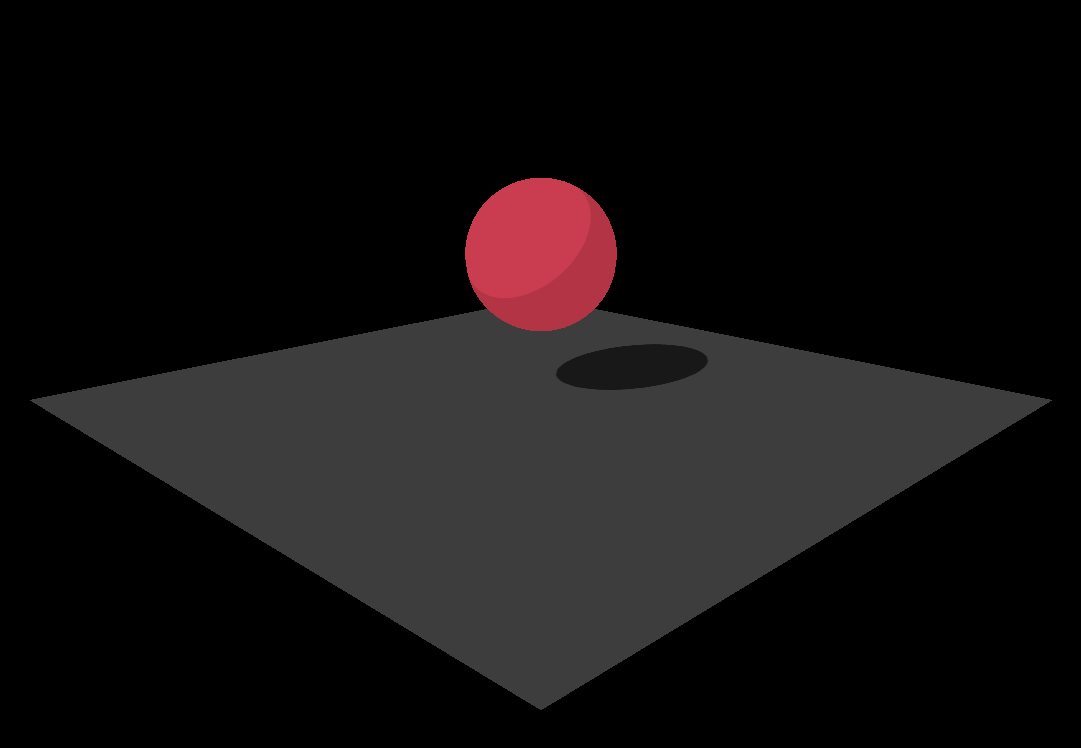
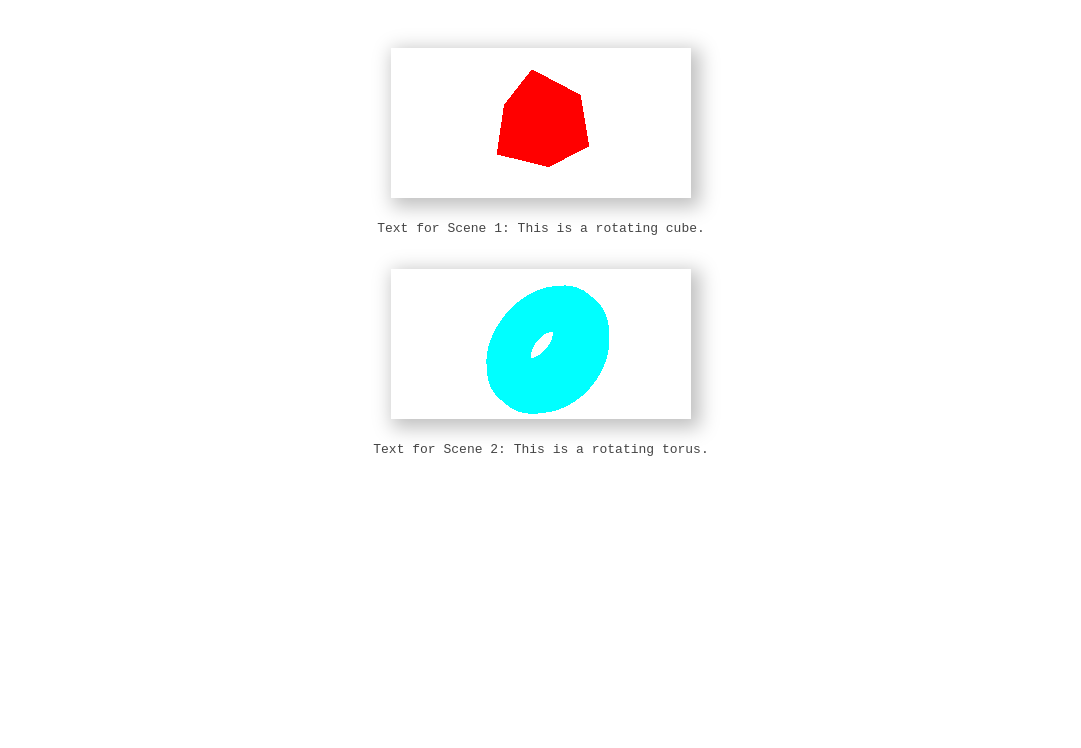
Before and after one commit to Franco-JG/blog-threejs, a website built with Vite: page index.html in a window 1280 px wide. Shown: the whole page, without its empty margins (99-1180 px from the left). Built offline with nearby package versions, Linux system fonts and the light colour scheme; animation ran at ten frames a second.

Commit message:
multi canvas render

```diff
--- a/index.html
+++ b/index.html
@@ -4,11 +4,17 @@
     <meta charset="UTF-8" />
     <link rel="icon" type="image/svg+xml" href="/vite.svg" />
     <meta name="viewport" content="width=device-width, initial-scale=1.0" />
-    <title>Vite + TS</title>
+    <title>Blog Three</title>
   </head>
   <body>
-    <canvas id="scene"></canvas>
-    <div id="app"></div>
+    <section>
+      <canvas class="view" id="scene1"></canvas>
+      <p>Text for Scene 1: This is a rotating cube.</p>
+    </section>
+    <section>
+      <canvas class="view" id="scene2"></canvas>
+      <p>Text for Scene 2: This is a rotating torus.</p>
+    </section>
     <script type="module" src="/src/main.ts"></script>
   </body>
 </html>
--- a/src/core/camera.ts
+++ b/src/core/camera.ts
@@ -7,18 +7,20 @@ export const sizes = {
     height: window.innerHeight
   }
 
-export const camera = new PerspectiveCamera(
-  FOV,
-  sizes.width/sizes.height
-)
+export function createCamera(canvas: HTMLCanvasElement): PerspectiveCamera {
 
-camera.position.set(9,4,9)
+  const camera = new PerspectiveCamera(
+    FOV,
+    canvas.width/canvas.height
+  )
 
-window.addEventListener('resize', () => {
-	sizes.width = window.innerWidth
-	sizes.height =  window.innerHeight
-	camera.aspect = sizes.width/ sizes.height
-	camera.updateProjectionMatrix()
-})
+  camera.position.z = 3
 
-export default camera
+  return camera;
+}
+// window.addEventListener('resize', () => {
+// 	sizes.width = window.innerWidth
+// 	sizes.height =  window.innerHeight
+// 	camera.aspect = sizes.width/ sizes.height
+// 	camera.updateProjectionMatrix()
+// })
--- a/src/core/orbit-controls.ts
+++ b/src/core/orbit-controls.ts
@@ -1,6 +1,8 @@
+import { PerspectiveCamera, WebGLRenderer } from "three";
 import { OrbitControls } from "three/examples/jsm/controls/OrbitControls.js";
-import { camera } from './camera.ts'
-import { renderer } from './renderer.ts'
 
-export const controls = new OrbitControls(camera, renderer.domElement)
-controls.enableDamping = true
+export function createOrbitControls(camera: PerspectiveCamera, renderer: WebGLRenderer){
+    const controls = new OrbitControls(camera, renderer.domElement)
+    controls.enableDamping = true
+    return controls;
+}
--- a/src/core/renderer.ts
+++ b/src/core/renderer.ts
@@ -1,22 +1,26 @@
 import { WebGLRenderer, PCFShadowMap } from "three";
-import { sizes } from "./camera.ts";
 
-const canvas: HTMLElement = document.querySelector('#scene') as HTMLElement
+export function createRenderer(canvas : HTMLCanvasElement): WebGLRenderer {
+	const renderer =  new WebGLRenderer({
+			canvas,
+			alpha: true,
+		})
 
-export const renderer =  new WebGLRenderer({
-    canvas,
-  })
+	renderer.shadowMap.enabled = true
+	renderer.shadowMap.type = PCFShadowMap
+	renderer.setSize(canvas.width, canvas.height)
+	renderer.setPixelRatio(Math.min(window.devicePixelRatio, 2))
 
-renderer.shadowMap.enabled = true
-renderer.shadowMap.type = PCFShadowMap
-
-export function updateRenderer() {
-	renderer.setSize(sizes.width, sizes.height)
-	renderer.setPixelRatio(Math.min(window.devicePixelRatio, 2))
+	return renderer
 }
 
-window.addEventListener('resize', () => {
-	sizes.width = window.innerWidth
-	sizes.height =  window.innerHeight
-	updateRenderer()
-})
+// export function updateRenderer() {
+// 	renderer.setSize(sizes.width, sizes.height)
+// 	renderer.setPixelRatio(Math.min(window.devicePixelRatio, 2))
+// }
+
+// window.addEventListener('resize', () => {
+// 	sizes.width = window.innerWidth
+// 	sizes.height =  window.innerHeight
+// 	updateRenderer()
+// })
--- /dev/null
+++ b/src/core/scene.ts
@@ -0,0 +1,5 @@
+import { Scene } from "three";
+
+export function createScene(): Scene{
+    return new Scene();
+}
--- a/src/main.ts
+++ b/src/main.ts
@@ -1,44 +1,8 @@
 import './style.css'
+import { Scene1 } from './shapes/cube.ts';
+import { Scene2 } from './shapes/torus.ts';
 
-import * as THREE from 'three'
-import './core/orbit-controls.ts'
-import { camera } from './core/camera.ts';
-import { renderer, updateRenderer } from './core/renderer.ts'
-import { ambientLight, directionalLight } from './core/lights.ts';
-
-//Scene
-const scene = new THREE.Scene()
-scene.add(ambientLight)
-scene.add(directionalLight)
-
-const sphere = new THREE.Mesh(
-  new THREE.SphereGeometry(1, 32, 32),
-  new THREE.MeshToonMaterial({
-    color: new THREE.Color('#e04358'),
-  }),
-);
-sphere.position.set(0,2,0)
-sphere.castShadow = true
-
-scene.add(sphere)
-
-const plane = new THREE.Mesh(
-  new THREE.PlaneGeometry(10,10,10,10),
-  new THREE.MeshToonMaterial({
-    color: '#444',
-    side: THREE.DoubleSide
-  })
-);
-plane.rotateX(Math.PI/180 * 90)
-plane.receiveShadow = true
-
-scene.add(plane);
-scene.add(camera);
-updateRenderer();
-
-const animate = () => {
-  renderer.render(scene, camera)
-  requestAnimationFrame(animate)
-}
-
-animate()
+const canvas = <HTMLCanvasElement> document.querySelector('#scene1')
+Scene1(canvas)
+const canvas2 = <HTMLCanvasElement> document.querySelector('#scene2')
+Scene2(canvas2)
--- /dev/null
+++ b/src/shapes/cube.ts
@@ -0,0 +1,31 @@
+import { MeshBasicMaterial, BoxGeometry, Mesh, AxesHelper } from "three";
+import { createScene } from "../core/scene.ts";
+import { createCamera } from '../core/camera.ts';
+import { createRenderer } from '../core/renderer.ts';
+import { createOrbitControls } from '../core/orbit-controls.ts';
+
+export function Scene1(canvas: HTMLCanvasElement) {
+  const scene = createScene()
+  const camera = createCamera(canvas)
+  const renderer = createRenderer(canvas)
+  const controls = createOrbitControls(camera, renderer)
+
+  const cube = new Mesh(
+    new BoxGeometry(),
+    new MeshBasicMaterial({
+        color: 0xff0000,
+    })
+  )
+  scene.add(cube)
+
+  function animate() {
+
+    cube.rotation.x += 0.05;
+    cube.rotation.y += 0.05;
+    requestAnimationFrame(animate);
+    renderer.render(scene, camera);
+    controls.update()
+  }
+
+  animate();
+}
--- /dev/null
+++ b/src/shapes/torus.ts
@@ -0,0 +1,29 @@
+import { MeshBasicMaterial, Mesh, TorusGeometry } from "three";
+import { createScene } from "../core/scene.ts";
+import { createCamera } from '../core/camera.ts';
+import { createRenderer } from '../core/renderer.ts';
+import { createOrbitControls } from '../core/orbit-controls.ts';
+
+export function Scene2(canvas: HTMLCanvasElement) {
+  const scene = createScene()
+  const camera = createCamera(canvas)
+  const renderer = createRenderer(canvas)
+  const controls = createOrbitControls(camera, renderer)
+
+  const torus = new Mesh(
+    new TorusGeometry(0.7),
+    new MeshBasicMaterial({
+        color: 0x00ffff,
+    })
+  )
+  scene.add(torus)
+  function animate() {
+    torus.rotation.x += 0.05;
+    torus.rotation.y -= 0.05;
+    requestAnimationFrame(animate);
+    renderer.render(scene, camera);
+    controls.update()
+  }
+
+  animate();
+}
--- a/src/style.css
+++ b/src/style.css
@@ -1,91 +1,23 @@
 body {
-	margin: 0;
-	background-color: #000;
-	color: #fff;
 	font-family: Monospace;
-	font-size: 13px;
-	line-height: 24px;
-	overscroll-behavior: none;
-}
+	background-color: #fff;
+	color: #444;
+	margin: auto;
+	padding: .5in;
+	max-width: 7in;
+	text-align: justify;
+	height: 100vh;
+  }
 
-a {
-	color: #ff0;
-	text-decoration: none;
-}
+  section {
+	display: flex;
+	flex-direction: column; /* Cambia la dirección a columna */
+	align-items: center; /* Centra el contenido horizontalmente */
+	justify-content: center; /* Centra el contenido verticalmente */
+	margin-bottom: 20px; /* Espaciado entre secciones si es necesario */
+  }
 
-a:hover {
-	text-decoration: underline;
-}
-
-button {
-	cursor: pointer;
-	text-transform: uppercase;
-}
-
-#info {
-	position: absolute;
-	top: 0px;
-	width: 100%;
-	padding: 10px;
-	box-sizing: border-box;
-	text-align: center;
-	-moz-user-select: none;
-	-webkit-user-select: none;
-	-ms-user-select: none;
-	user-select: none;
-	pointer-events: none;
-	z-index: 1; /* TODO Solve this in HTML */
-}
-
-a, button, input, select {
-	pointer-events: auto;
-}
-
-.lil-gui {
-	z-index: 2 !important; /* TODO Solve this in HTML */
-}
-
-@media all and ( max-width: 640px ) {
-	.lil-gui.root {
-		right: auto;
-		top: auto;
-		max-height: 50%;
-		max-width: 80%;
-		bottom: 0;
-		left: 0;
-	}
-}
-
-#overlay {
-	position: absolute;
-	font-size: 16px;
-	z-index: 2;
-	top: 0;
-	left: 0;
-	width: 100%;
-	height: 100%;
-	display: flex;
-	align-items: center;
-	justify-content: center;
-	flex-direction: column;
-	background: rgba(0,0,0,0.7);
-}
-
-	#overlay button {
-		background: transparent;
-		border: 0;
-		border: 1px solid rgb(255, 255, 255);
-		border-radius: 4px;
-		color: #ffffff;
-		padding: 12px 18px;
-		text-transform: uppercase;
-		cursor: pointer;
-	}
-
-#notSupported {
-	width: 50%;
-	margin: auto;
-	background-color: #f00;
-	margin-top: 20px;
-	padding: 10px;
-}
+  canvas {
+	margin-bottom: 10px; /* Espacio entre el canvas y el párrafo */
+	box-shadow: 5px 5px 18px 4px rgba(0,0,0,0.25);
+  }
```
